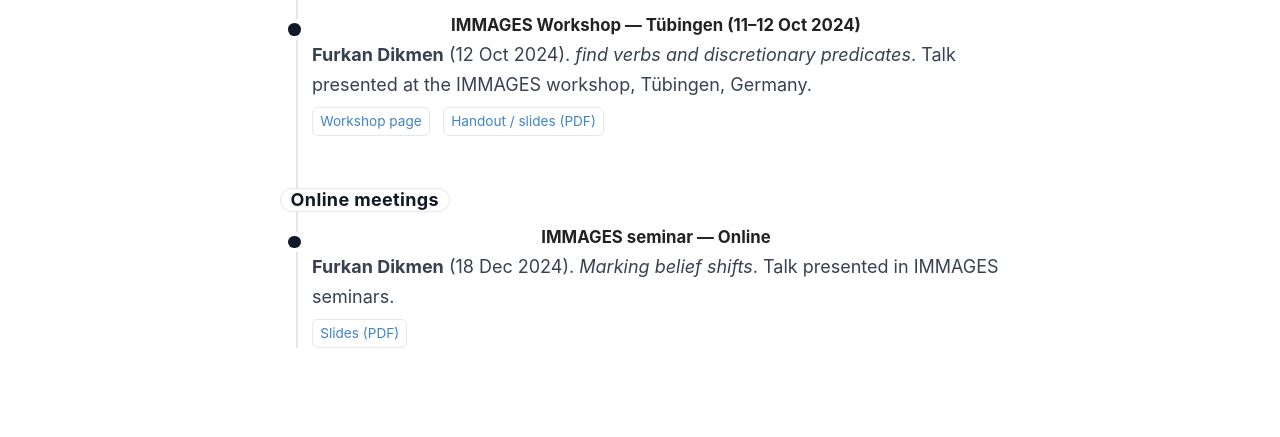
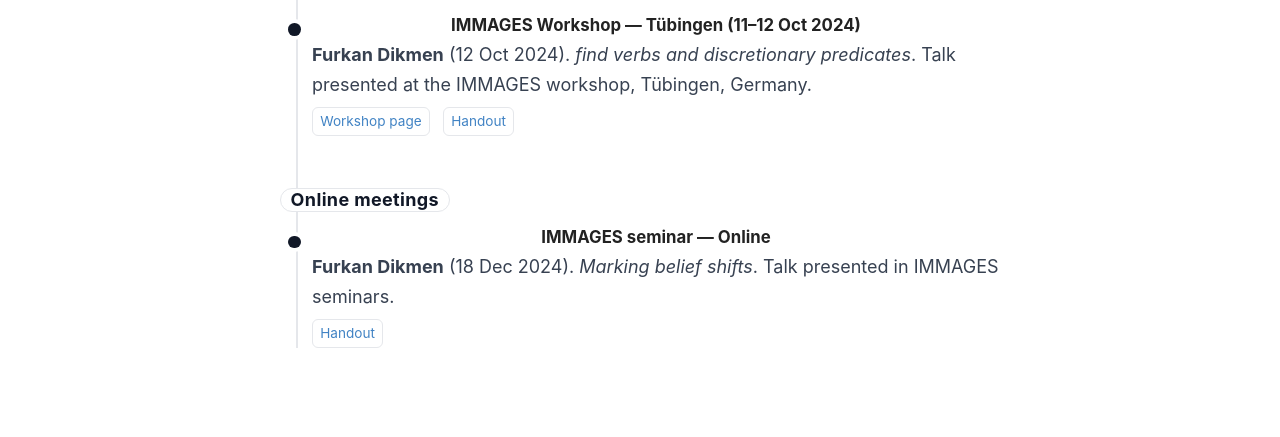
Before and after one commit to furkandikmen/furkandikmen.github.io, a Jekyll site: the page built from _pages/projects.md, in a window 1280 px wide. Shown: the part 562-999 px from the top of the page. Built offline with Jekyll 4.4.1, drawn with Linux system fonts in a browser that asks for light colours.

Commit message:
Update projects.md

```diff
--- a/_pages/projects.md
+++ b/_pages/projects.md
@@ -65,7 +65,7 @@
     </p>
     <p class="links">
       <a href="https://immages.hypotheses.org/1013" target="_blank" rel="noopener noreferrer">Workshop page</a>
-      <a href="https://furkandikmen.com/assets/presentations/find_predicates%281%29.pdf" target="_blank" rel="noopener noreferrer">Handout / slides (PDF)</a>
+      <a href="https://furkandikmen.com/assets/presentations/find_predicates%281%29.pdf" target="_blank" rel="noopener noreferrer">Handout</a>
     </p>
   </article>
 
@@ -79,7 +79,7 @@
       <strong>Furkan Dikmen</strong> (18 Dec 2024). <em>Marking belief shifts</em>. Talk presented in IMMAGES seminars.
     </p>
     <p class="links">
-      <a href="https://furkandikmen.com/assets/presentations/immages_presentation_dec_18%20%282%29.pdf" target="_blank" rel="noopener noreferrer">Slides (PDF)</a>
+      <a href="https://furkandikmen.com/assets/presentations/immages_presentation_dec_18%20%282%29.pdf" target="_blank" rel="noopener noreferrer">Handout</a>
     </p>
   </article>
 </section>
```
